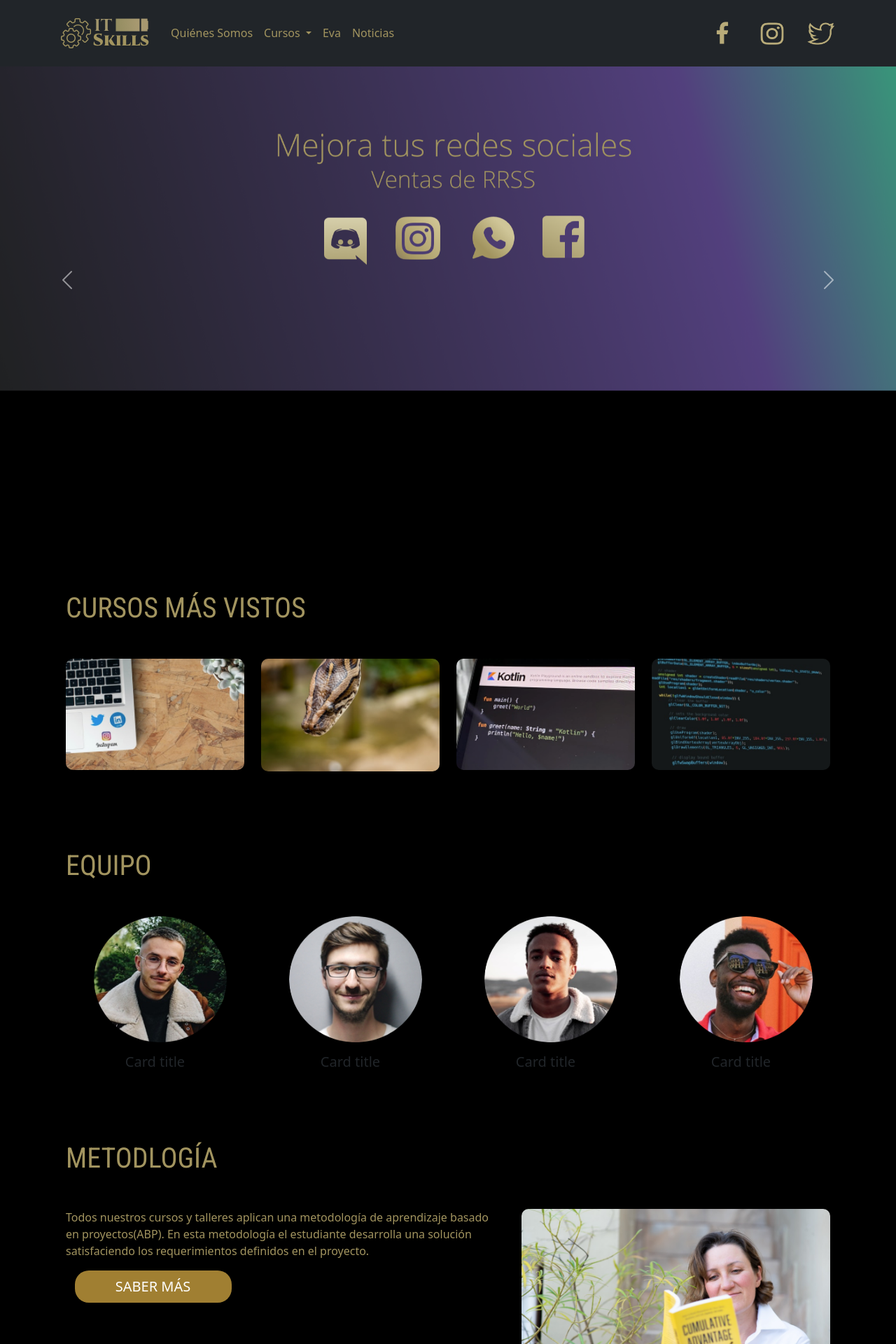
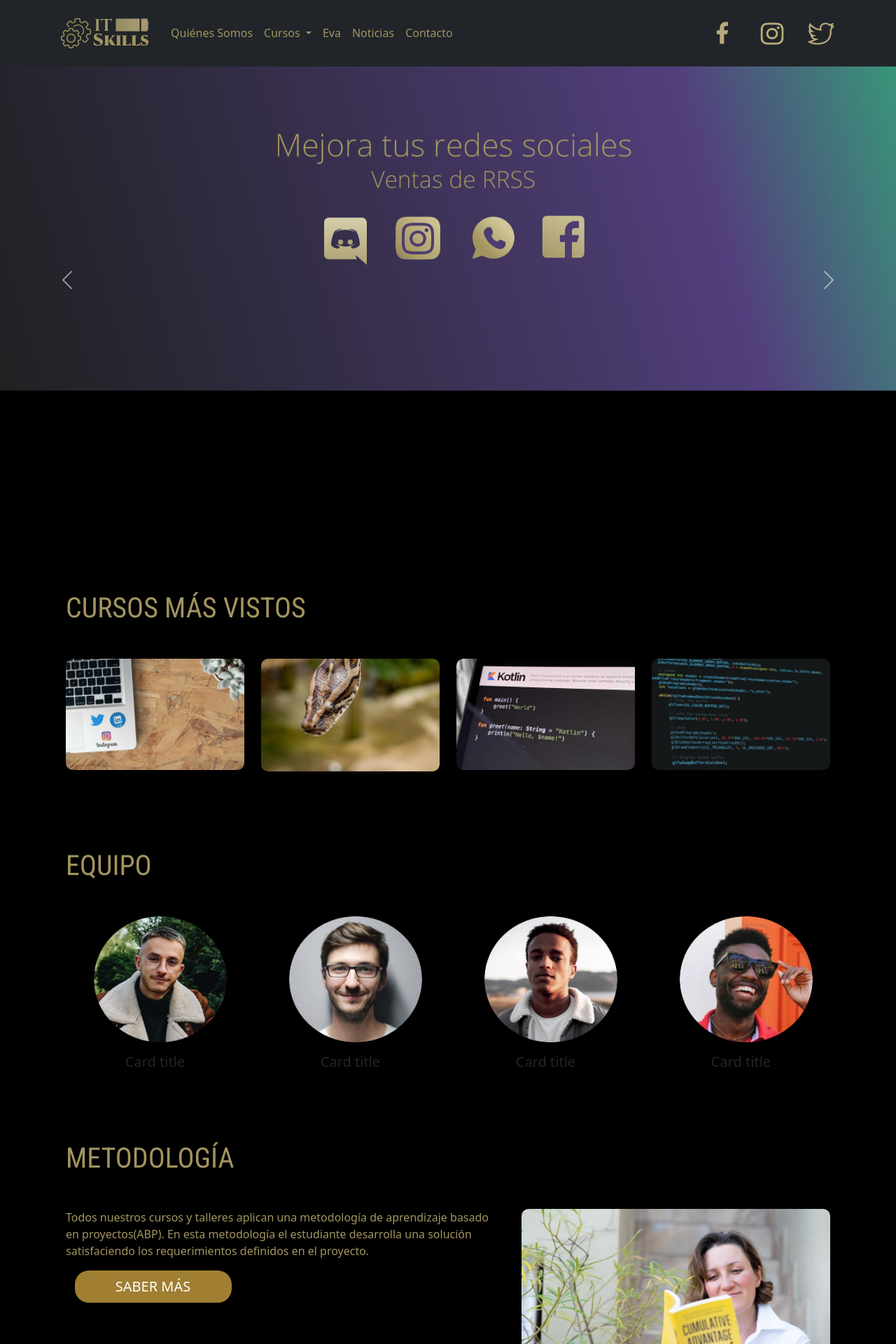
Before and after one commit to nachodiaz/it-skills, an Angular app: page / in a window 1280 px wide. Shown: the top 1920 px of the page at 70% size. Built offline with nearby package versions, Linux system fonts and the light colour scheme.

Commit message:
corrections type

```diff
--- a/src/app/app.component.html
+++ b/src/app/app.component.html
@@ -30,6 +30,9 @@
           </li>
           <li class="nav-item">
             <a class="nav-link active" aria-current="page" href="#">Noticias</a>
+          </li>
+          <li class="nav-item">
+            <a class="nav-link active" aria-current="page" href="#">Contacto</a>
           </li>
         </ul>
         <div class="d-flex">
@@ -163,7 +166,7 @@
   <div class="row">
 
     <div class="title">
-      <h2>METODLOGÍA</h2>
+      <h2>METODOLOGÍA</h2>
     </div>
 
     <div class="col-lg-7">
@@ -212,4 +215,18 @@
 
 <footer class="footer">
 
+  <br>
+
+  <div class="col-lg-4 col-sm-12">
+    <h4>Nuestra Dirección</h4>
+  </div>
+
+  <div class="col-lg-4 col-sm-12">
+    <h4>Estamos Activos en las redes</h4>
+  </div>
+
+  <div class="col-lg-4 col-sm-12">
+    Contáctanos
+  </div>
+
 </footer>
--- a/src/styles.sass
+++ b/src/styles.sass
@@ -7,8 +7,6 @@
 $bg-body: #0F0E0E
 $nav-dark: #0F0E0E
 $color-text: #A2945F
-
-
 
 body
     background-color: #000 !important
```
